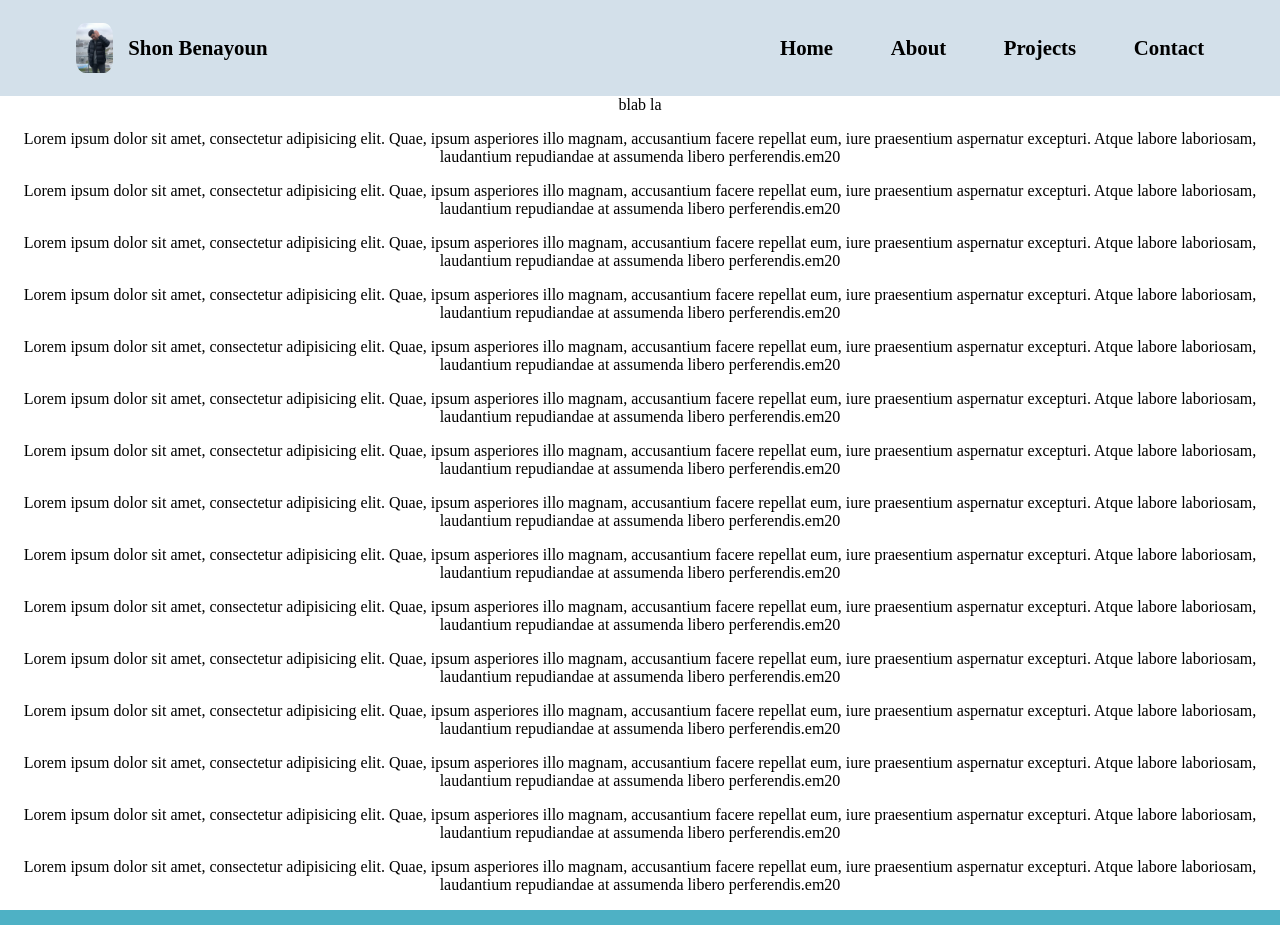
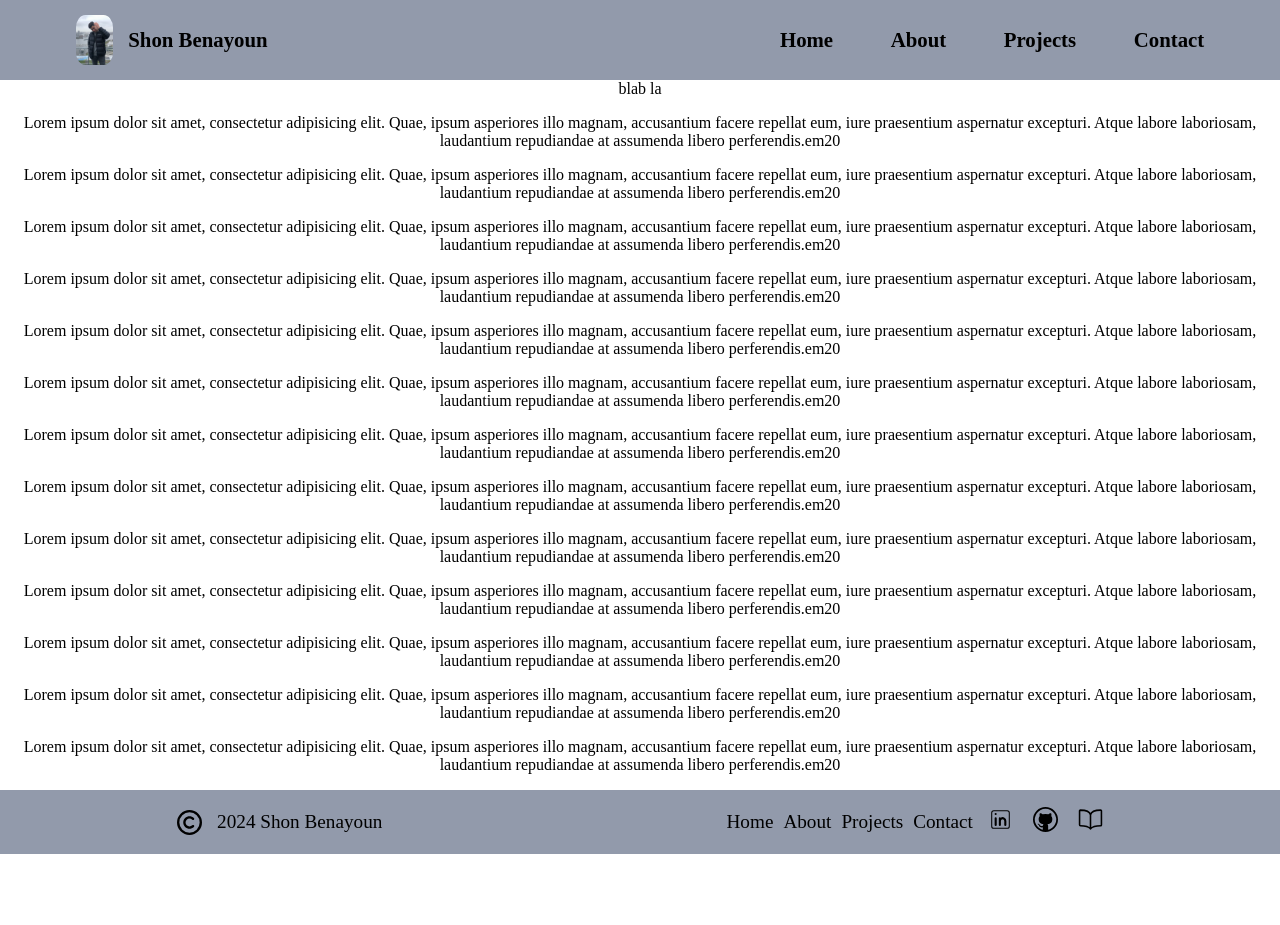
Before and after one commit to ShonBA/Portfolio-Website, a React (Create React App) app: page /home in a window 1280 px wide. Shown: the top 925 px of the page. After the commit the page ends 854 px from the top, so only its background shows below. Built offline with nearby package versions, Linux system fonts and the light colour scheme.

Commit message:
finish layout

```diff
--- a/src/Components/HomeArea/Home/Home.scss
+++ b/src/Components/HomeArea/Home/Home.scss
@@ -1,16 +1,4 @@
 .Home {
-    height: 100%;
-    // background-color: var(--main-bg);
 
-    .homeParaContainer {
-        width: 100%;
-        height: 100%;
-        img{
-            width: 100%;
-            height: 90vh;
-            z-index: -2;
-            position: relative;
-        }
 
-    }
 }
--- a/src/Components/HomeArea/Home/Home.tsx
+++ b/src/Components/HomeArea/Home/Home.tsx
@@ -18,9 +18,7 @@ function Home(): JSX.Element {
                 <p>Lorem ipsum dolor sit amet, consectetur adipisicing elit. Quae, ipsum asperiores illo magnam, accusantium facere repellat eum, iure praesentium aspernatur excepturi. Atque labore laboriosam, laudantium repudiandae at assumenda libero perferendis.em20</p>
                 <p>Lorem ipsum dolor sit amet, consectetur adipisicing elit. Quae, ipsum asperiores illo magnam, accusantium facere repellat eum, iure praesentium aspernatur excepturi. Atque labore laboriosam, laudantium repudiandae at assumenda libero perferendis.em20</p>
                 <p>Lorem ipsum dolor sit amet, consectetur adipisicing elit. Quae, ipsum asperiores illo magnam, accusantium facere repellat eum, iure praesentium aspernatur excepturi. Atque labore laboriosam, laudantium repudiandae at assumenda libero perferendis.em20</p>
-                <p>Lorem ipsum dolor sit amet, consectetur adipisicing elit. Quae, ipsum asperiores illo magnam, accusantium facere repellat eum, iure praesentium aspernatur excepturi. Atque labore laboriosam, laudantium repudiandae at assumenda libero perferendis.em20</p>
-                <p>Lorem ipsum dolor sit amet, consectetur adipisicing elit. Quae, ipsum asperiores illo magnam, accusantium facere repellat eum, iure praesentium aspernatur excepturi. Atque labore laboriosam, laudantium repudiandae at assumenda libero perferendis.em20</p>
-            </div>
+         </div>
         </div>
     );
 }
--- a/src/Components/LayoutArea/Layout/Layout.scss
+++ b/src/Components/LayoutArea/Layout/Layout.scss
@@ -1,5 +1,24 @@
 .Layout {
     height: 100%;
+    min-height: 100vh;
     display: grid;
-    grid-template-rows: 12% 1fr 8%;
+    grid-template-rows: 1fr 8%;
+    grid-template-columns: repeat(6, 1fr);
+
+    nav,
+    main,
+    footer {
+        grid-column: span 6;
+    }
+
+    nav {
+        position: fixed;
+        width: 100%;
+        height: 10vh;
+    }
+
+    main {
+        padding-top: 10vh;
+    }
+
 }
--- a/src/Components/LayoutArea/Nav/Nav.scss
+++ b/src/Components/LayoutArea/Nav/Nav.scss
@@ -1,6 +1,6 @@
 .Nav {
     height: 100%;
-    background-color: var(--light-bg);
+    background-color: var(--dark-bg);
     display: flex;
     justify-content: space-between;
     align-items: center;
@@ -17,9 +17,10 @@
     a {
         margin: 0 1.8rem;
         color: var(--font);
+        transition: color 0.5s ease;
     }
 
     a:hover {
-        color: var(--hover-purp);
+        color: var(--white);
     }
 }
--- a/src/Components/LayoutArea/Router/Router.scss
+++ b/src/Components/LayoutArea/Router/Router.scss
@@ -1,5 +1,4 @@
 .Router {
     box-sizing: border-box;
     height: 100%;
-
 }
--- a/src/index.scss
+++ b/src/index.scss
@@ -7,14 +7,11 @@ html,
   text-align: center;
   box-sizing: border-box;
 
-  --font: black;
-  --hover-purp: #7843E9;
-
-  --main-bg: #F6F5F5;
-  --light-bg: #D3E0EA;
-  --dark-bg: #4EB1C5;
-
-  --test-color: #276678;
-  --hover-font: #1687A7;
+  --black: black;
+  --white: white;
+  --lighter: #F7F7F7;
+  --bg: #EEEEEE;
+  --dark-bg: #929AAB;
+  --btn: #393E46;
 
 }
```
Also changed, not shown: src/Assets/Images/home-bg.jpg (added).
